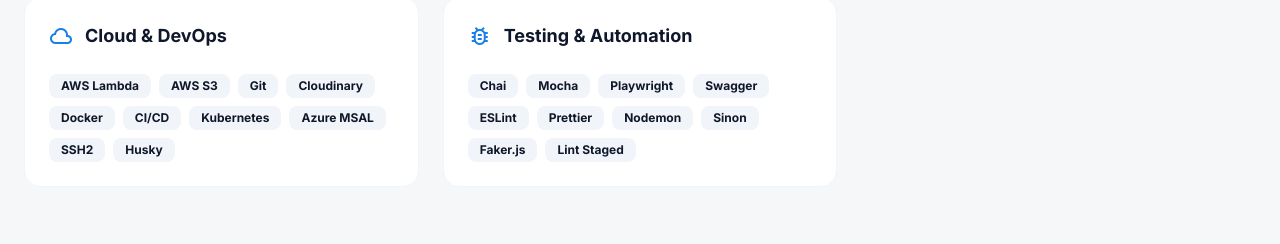
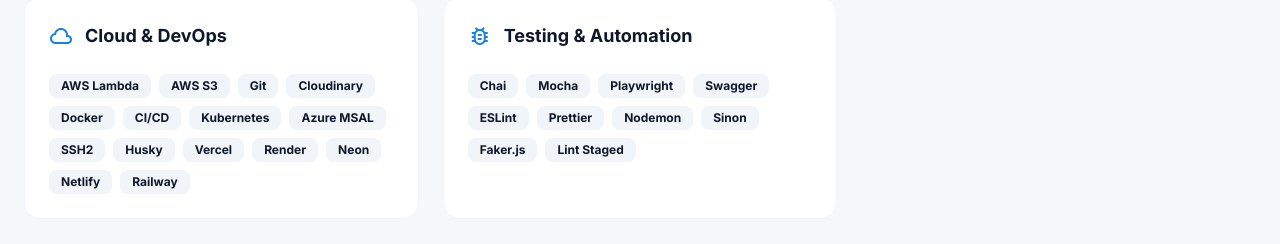
Before and after one commit to GK-Auth0/Portfolio, a React (Vite) app: page / in a window 1280 px wide. Shown: the part 2220-2464 px from the top of the page. Built offline with nearby package versions, Linux system fonts and the light colour scheme.

Commit message:
skill set

```diff
--- a/src/pages/Portfolio.tsx
+++ b/src/pages/Portfolio.tsx
@@ -209,6 +209,11 @@
                 <span className="px-3 py-1 bg-slate-100 dark:bg-slate-800 rounded-lg text-xs font-semibold">Azure MSAL</span>
                 <span className="px-3 py-1 bg-slate-100 dark:bg-slate-800 rounded-lg text-xs font-semibold">SSH2</span>
                 <span className="px-3 py-1 bg-slate-100 dark:bg-slate-800 rounded-lg text-xs font-semibold">Husky</span>
+                <span className="px-3 py-1 bg-slate-100 dark:bg-slate-800 rounded-lg text-xs font-semibold">Vercel</span>
+                <span className="px-3 py-1 bg-slate-100 dark:bg-slate-800 rounded-lg text-xs font-semibold">Render</span>
+                <span className="px-3 py-1 bg-slate-100 dark:bg-slate-800 rounded-lg text-xs font-semibold">Neon</span>
+                <span className="px-3 py-1 bg-slate-100 dark:bg-slate-800 rounded-lg text-xs font-semibold">Netlify</span>
+                <span className="px-3 py-1 bg-slate-100 dark:bg-slate-800 rounded-lg text-xs font-semibold">Railway</span>
               </div>
             </div>
             <div className="bg-white dark:bg-slate-900 p-6 rounded-2xl border border-slate-100 dark:border-slate-800">
```
